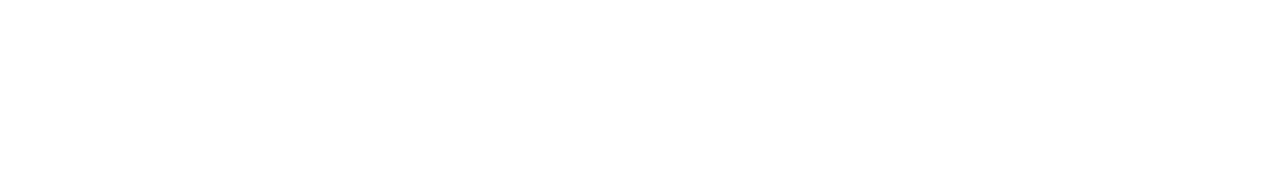
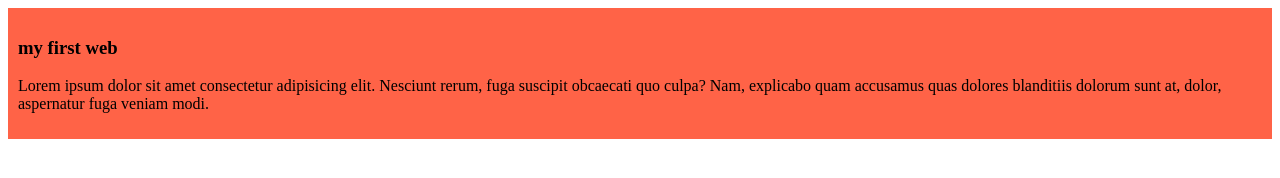
Before and after one commit to Hive6030/My-first-github-repo, a plain HTML site: page index.html in a window 1280 px wide. Drawn offline with Linux system fonts and the light colour scheme.

Commit message:
added the firstblog

```diff
--- a/index.html
+++ b/index.html
@@ -4,8 +4,12 @@
     <meta charset="UTF-8">
     <meta name="viewport" content="width=device-width, initial-scale=1.0">
     <title>My first ever github repo</title>
+    <link rel="stylesheet" href="style/blog.css">
 </head>
 <body>
-
+    <div>
+        <h3>my first web</h3>
+        <p>Lorem ipsum dolor sit amet consectetur adipisicing elit. Nesciunt rerum, fuga suscipit obcaecati quo culpa? Nam, explicabo quam accusamus quas dolores blanditiis dolorum sunt at, dolor, aspernatur fuga veniam modi.</p>
+    </div>
 </body>
 </html>
--- /dev/null
+++ b/style/blog.css
@@ -0,0 +1,4 @@
+div{
+    background-color: tomato;
+    padding: 10px;
+}
```
